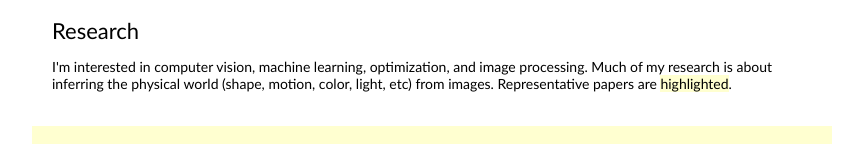
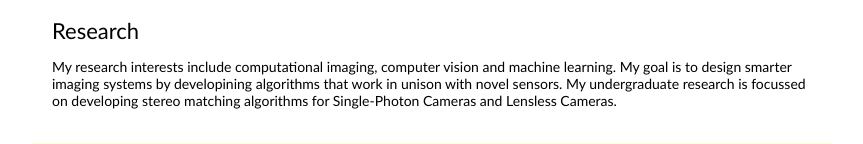
Before and after one commit to sagnik3141/sagnik3141.github.io, a plain HTML site: page index.html in a window 1280 px wide. Shown: the part 279-423 px from the top of the page, without its empty margins (208-1071 px from the left). Drawn offline with Linux system fonts and the light colour scheme.

Commit message:
Added research interests

```diff
--- a/index.html
+++ b/index.html
@@ -41,7 +41,7 @@
             <td style="padding:20px;width:100%;vertical-align:middle">
               <heading>Research</heading>
               <p>
-                I'm interested in computer vision, machine learning, optimization, and image processing. Much of my research is about inferring the physical world (shape, motion, color, light, etc) from images. Representative papers are <span class="highlight">highlighted</span>.
+                My research interests include computational imaging, computer vision and machine learning. My goal is to design smarter imaging systems by developining algorithms that work in unison with novel sensors. My undergraduate research is focussed on developing stereo matching algorithms for Single-Photon Cameras and Lensless Cameras.
               </p>
             </td>
           </tr>
```
